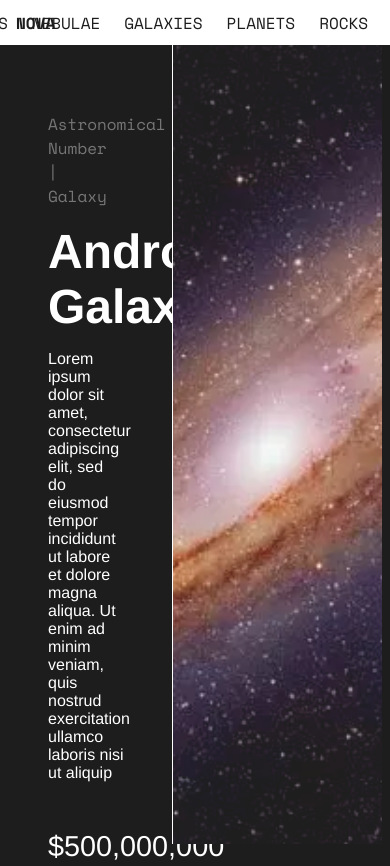
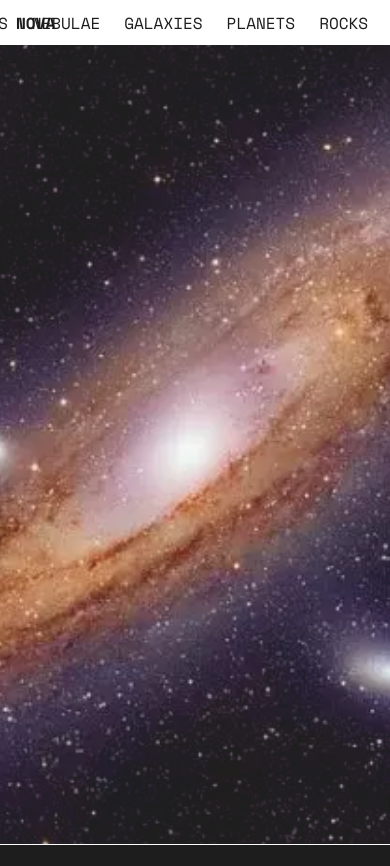
Before and after one commit to zlwym/IAT339_P02, a plain HTML site: page andromeda.html in a window 390 px wide. Shown: the top 866 px of the page. Drawn offline with nearby package versions, Linux system fonts and the light colour scheme.

Commit message:
product page responsiveness

```diff
--- a/main.css
+++ b/main.css
@@ -166,7 +166,7 @@ a:hover, a:focus, a:active {
 }
 
 .image-container img {
-    height: 100vh;
+    height: 100VH;
     width: 100vw;
 }
 
@@ -224,6 +224,25 @@ a:hover, a:focus, a:active {
     align-items: center;
 }
 
+@media (max-width: 50em) {
+    .product-info {
+        flex-direction: column;
+    }
+
+    .image-container {
+        order: -1;
+        width: 100vw;
+        border-left: none;
+        border-bottom: 1px solid white;
+    }
+
+    .text-container {
+        padding-top: 3rem;
+        max-width: 100%;
+    }
+}
+
+
 /* end of product page stuff */
 
 /*
```
